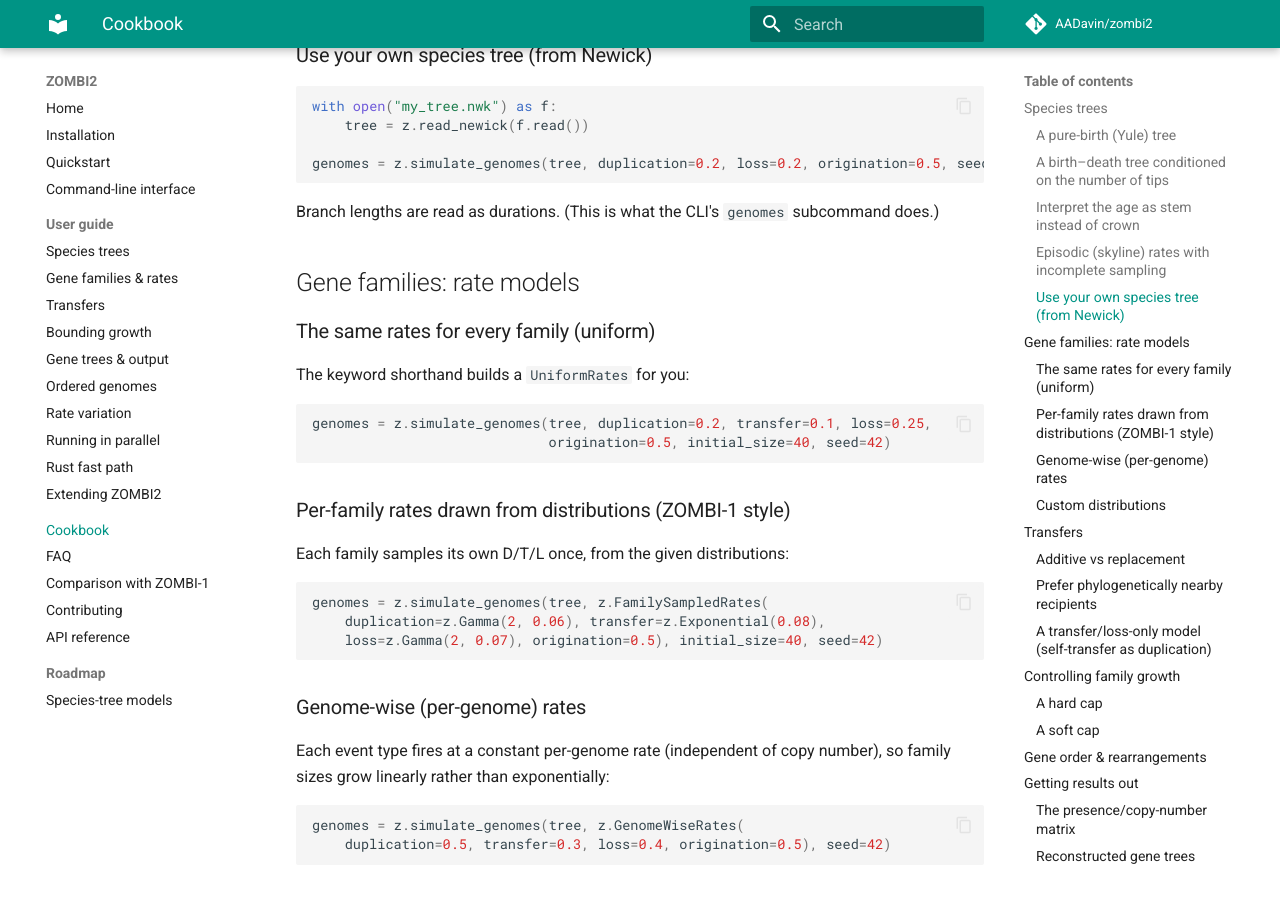
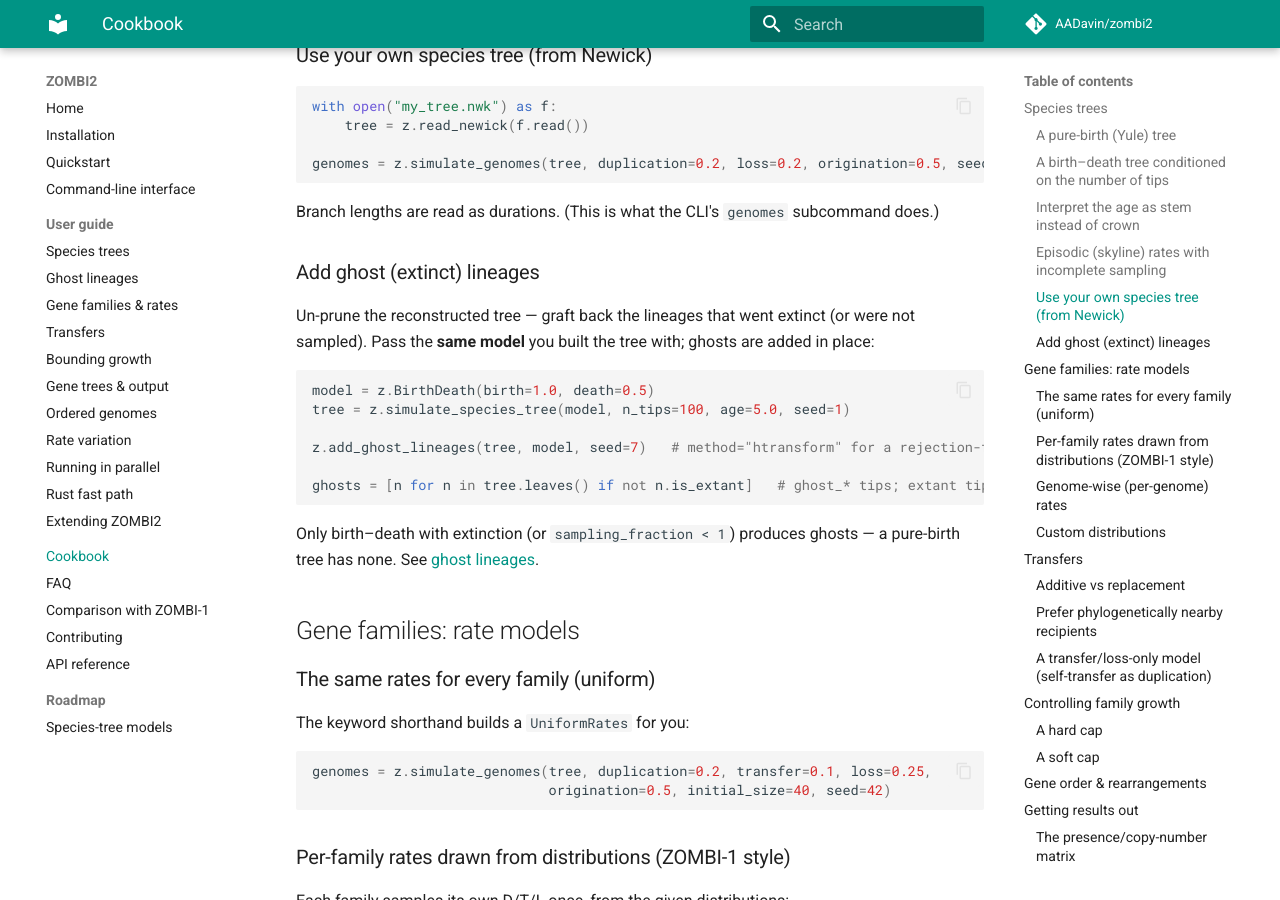
Before and after one commit to AADavin/zombi2, an MkDocs documentation site: the page built from docs/cookbook.md, in a window 1280 px wide and 900 px high, scrolled down 1182 px. Built offline with MkDocs 1.6.1 and Material for MkDocs 9.7.7, drawn with Linux system fonts in a browser that asks for light colours; comment, search, counter and statistics services are not loaded.

Commit message:
docs: document ghost lineages
Add a Ghost lineages guide page (add_ghost_lineages: un-prune the
reconstructed tree, rejection vs h-transform samplers, when ghosts appear,
supported models) plus a cookbook recipe and a comparison bullet. Wired
into the nav and wiki sync NAV.

Co-Authored-By: Claude Opus 4.8 <noreply@anthropic.com>

````diff
--- a/docs/cookbook.md
+++ b/docs/cookbook.md
@@ -62,6 +62,23 @@ genomes = z.simulate_genomes(tree, duplication=0.2, loss=0.2, origination=0.5, s
 ```
 
 Branch lengths are read as durations. (This is what the CLI's `genomes` subcommand does.)
+
+### Add ghost (extinct) lineages
+
+Un-prune the reconstructed tree — graft back the lineages that went extinct (or were not
+sampled). Pass the **same model** you built the tree with; ghosts are added in place:
+
+```python
+model = z.BirthDeath(birth=1.0, death=0.5)
+tree = z.simulate_species_tree(model, n_tips=100, age=5.0, seed=1)
+
+z.add_ghost_lineages(tree, model, seed=7)   # method="htransform" for a rejection-free sampler
+
+ghosts = [n for n in tree.leaves() if not n.is_extant]   # ghost_* tips; extant tips untouched
+```
+
+Only birth–death with extinction (or `sampling_fraction < 1`) produces ghosts — a pure-birth
+tree has none. See [ghost lineages](guide/ghost-lineages.md).
 
 ## Gene families: rate models
 
--- a/mkdocs.yml
+++ b/mkdocs.yml
@@ -52,6 +52,7 @@ nav:
   - Command-line interface: cli.md
   - User guide:
       - Species trees: guide/species-trees.md
+      - Ghost lineages: guide/ghost-lineages.md
       - Gene families & rates: guide/gene-families.md
       - Transfers: guide/transfers.md
       - Bounding growth: guide/growth.md
````
Also changed, not shown: docs/comparison.md (+3 -0 lines), docs/guide/ghost-lineages.md (added, +85 -0 lines), 1 other file.
